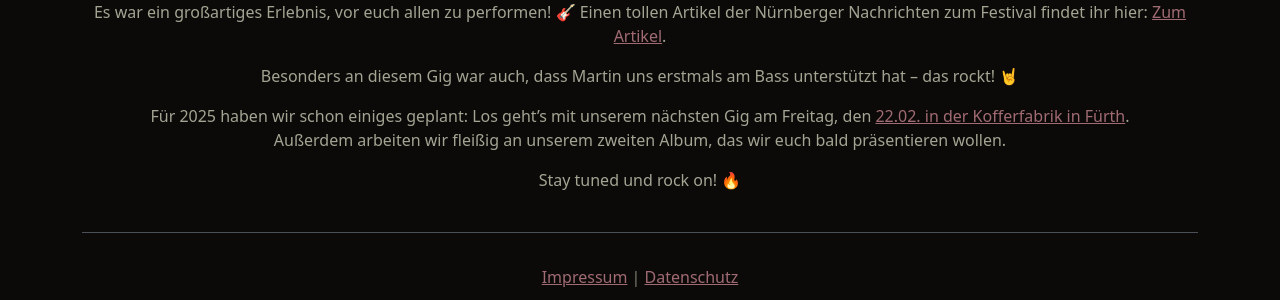
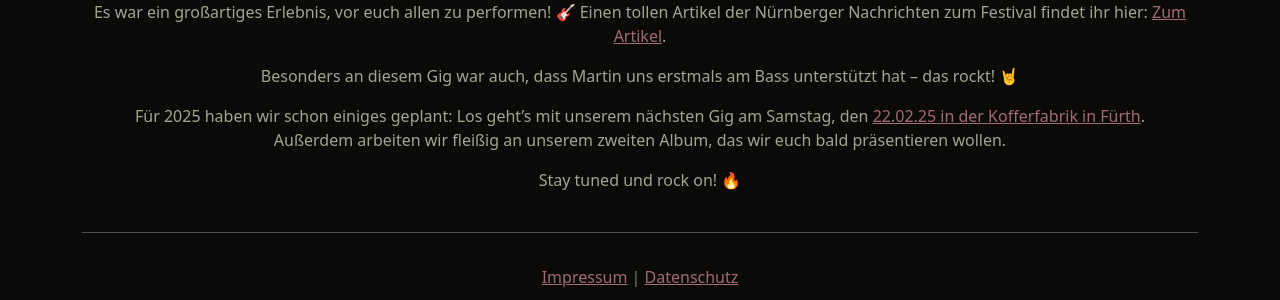
Before and after one commit to ctreffs/dailygrindband.com, a Jekyll site: the page built from _posts/2025-01-18-happy-new-year.md, in a window 1280 px wide. Shown: the part 136-436 px from the top of the page. Built offline with Jekyll 4.4.1, drawn with Linux system fonts in a browser that asks for light colours.

Commit message:
Fix weekday for gig (#29)

```diff
--- a/_posts/2025-01-18-happy-new-year.md
+++ b/_posts/2025-01-18-happy-new-year.md
@@ -9,8 +9,8 @@ Es war ein großartiges Erlebnis, vor euch allen zu performen! 🎸 Einen tollen
 Besonders an diesem Gig war auch, dass Martin uns erstmals am Bass unterstützt hat – das rockt! 🤘
 
 Für 2025 haben wir schon einiges geplant: Los geht's mit unserem
-nächsten Gig am Freitag, den
-[22.02. in der Kofferfabrik in Fürth]({{ site.url }}#live).
+nächsten Gig am Samstag, den
+[22.02.25 in der Kofferfabrik in Fürth]({{ site.url }}#live).
 Außerdem arbeiten wir fleißig an unserem zweiten Album, das wir euch
 bald präsentieren wollen.
 
```
